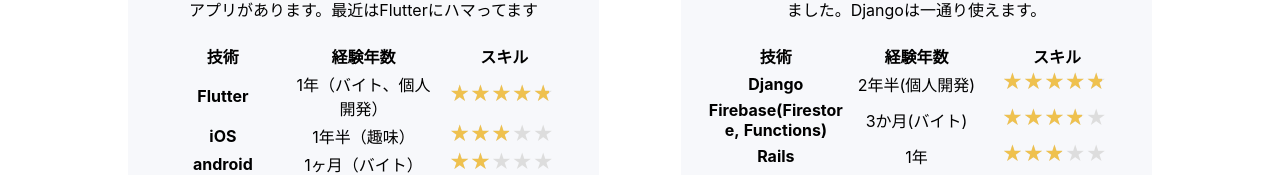
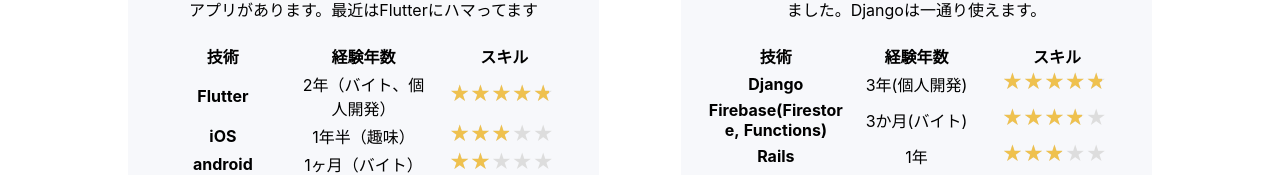
Before and after one commit to TetsuFe/my-official-site, a Nuxt app: page /skill in a window 1280 px wide. Shown: the part 416-591 px from the top of the page. Built offline with nearby package versions, Linux system fonts and the light colour scheme.

Commit message:
Update skill list

```diff
--- a/components/SkillList.vue
+++ b/components/SkillList.vue
@@ -22,7 +22,7 @@
             "descs": "モバイルアプリは何個か作っており、レビュー30個ほどのアプリがあります。最近はFlutterにハマってます",
             "sub1": {
               "title": "Flutter",
-              "howlong": "1年（バイト、個人開発）",
+              "howlong": "2年（バイト、個人開発）",
               "rate": "5",
             },
             "sub2": {
@@ -41,7 +41,7 @@
             "descs": "個人開発ではDjango、バイトではFirebaseを主に使っていました。Djangoは一通り使えます。",
             "sub1": {
               "title": "Django",
-              "howlong": "2年半(個人開発)",
+              "howlong": "3年(個人開発)",
               "rate": "5",
             },
             "sub2": {
```
